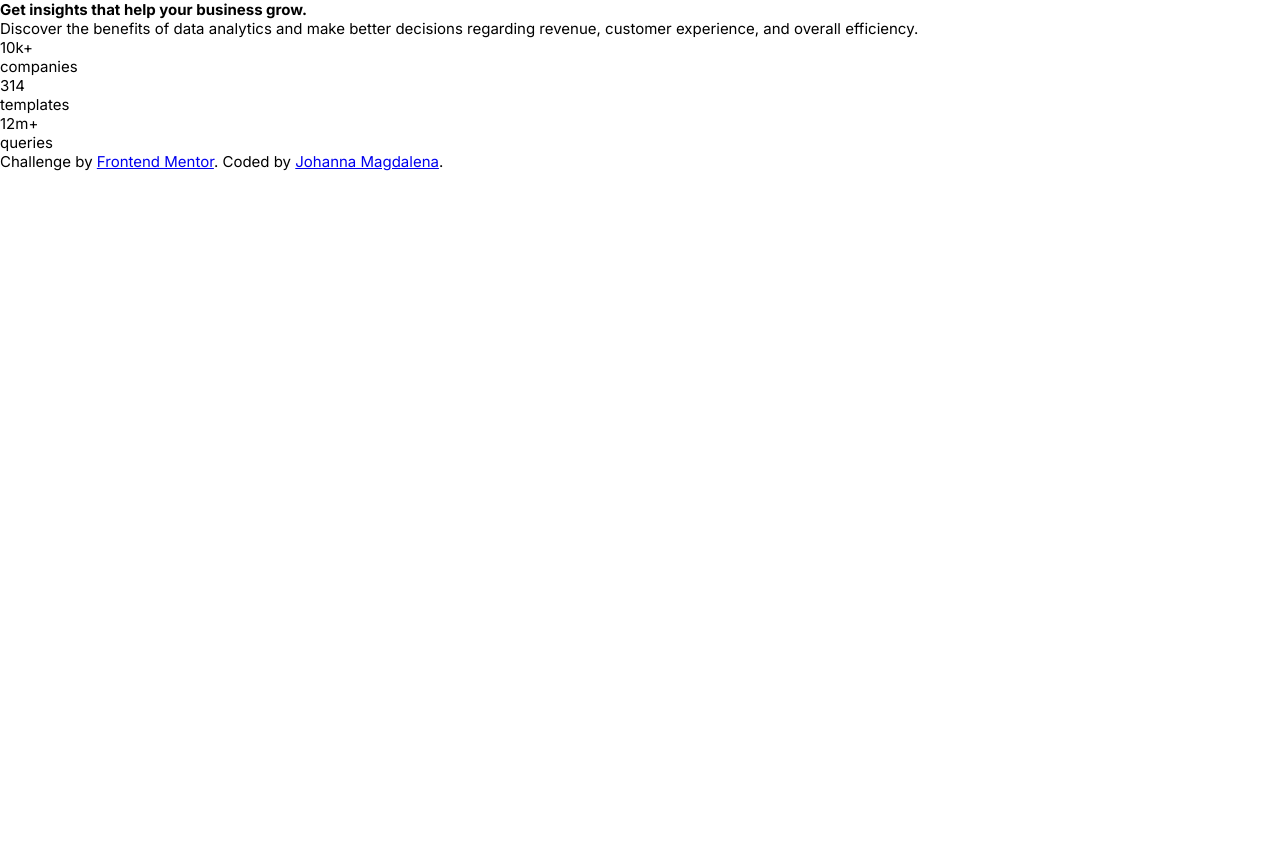
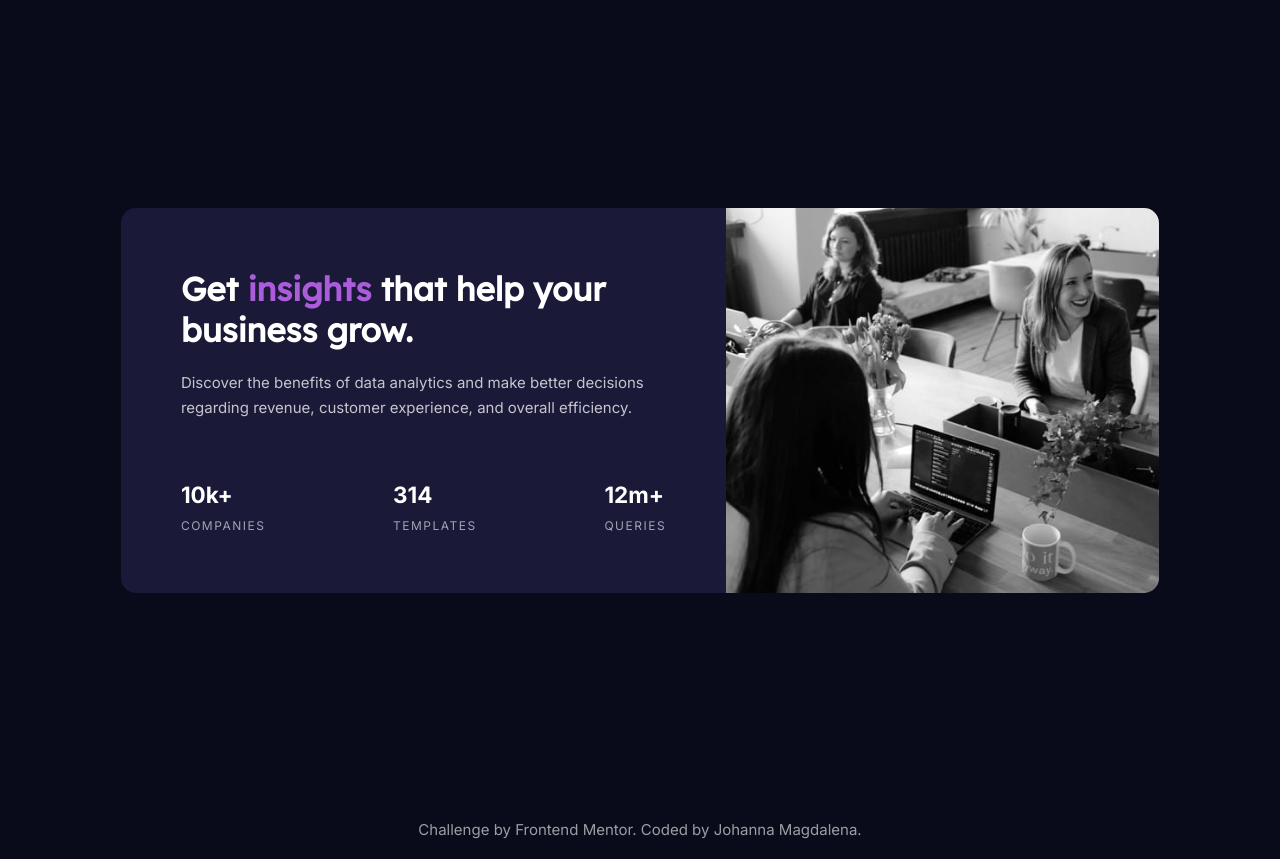
Before and after one commit to johannamag/frontendmentor-stats-preview-cards, a plain HTML site: page index.html in a window 1280 px wide. Before the commit the page ends 800 px from the top, so only its background shows below. Drawn offline with Linux system fonts and the light colour scheme.

Commit message:
added styling

```diff
--- a/style.css
+++ b/style.css
@@ -16,3 +16,90 @@
   font-size: 15px;
   font-family: "Inter", sans-serif;
 }
+
+.main {
+  background-color: var(--main-bg);
+  min-height: 100vh;
+  width: 100vw;
+  display: flex;
+  align-items: center;
+  justify-content: center;
+  padding: 20px;
+}
+
+.card {
+  background-color: var(--card-bg);
+  max-width: 1100px;
+  border-radius: 15px;
+  display: flex;
+  overflow: hidden;
+}
+
+.card-texts {
+  padding: 60px;
+  width: 90%;
+}
+
+.heading {
+  color: var(--heading-stats);
+  font-size: 2.2rem;
+  font-family: "Lexend Deca", sans-serif;
+  margin-bottom: 20px;
+}
+
+.purple {
+  color: var(--accent);
+  font-size: 2.2rem;
+  font-family: "Lexend Deca", sans-serif;
+}
+
+.desc {
+  color: var(--paragraph);
+  line-height: 1.7rem;
+  margin-bottom: 60px;
+}
+
+.stats {
+  display: flex;
+  align-items: center;
+  justify-content: space-between;
+}
+
+.number {
+  color: var(--heading-stats);
+  font-weight: 700;
+  font-size: 1.5rem;
+  margin-bottom: 10px;
+}
+
+.stats-desc {
+  color: var(--stats-headings);
+  text-transform: uppercase;
+  font-size: 0.8rem;
+  letter-spacing: 0.1rem;
+}
+
+.card-image {
+  background-image: url("./images/image-header-desktop.jpg");
+  background-repeat: no-repeat;
+  background-position: center;
+  background-size: cover;
+  width: 70%;
+}
+
+.attribution {
+  background-color: var(--main-bg);
+  color: var(--stats-headings);
+  text-align: center;
+  padding: 20px;
+}
+
+a {
+  color: var(--stats-headings);
+  text-decoration: none;
+  transition: all 0.3s ease;
+}
+
+a:hover {
+  color: var(--accent);
+}
```
